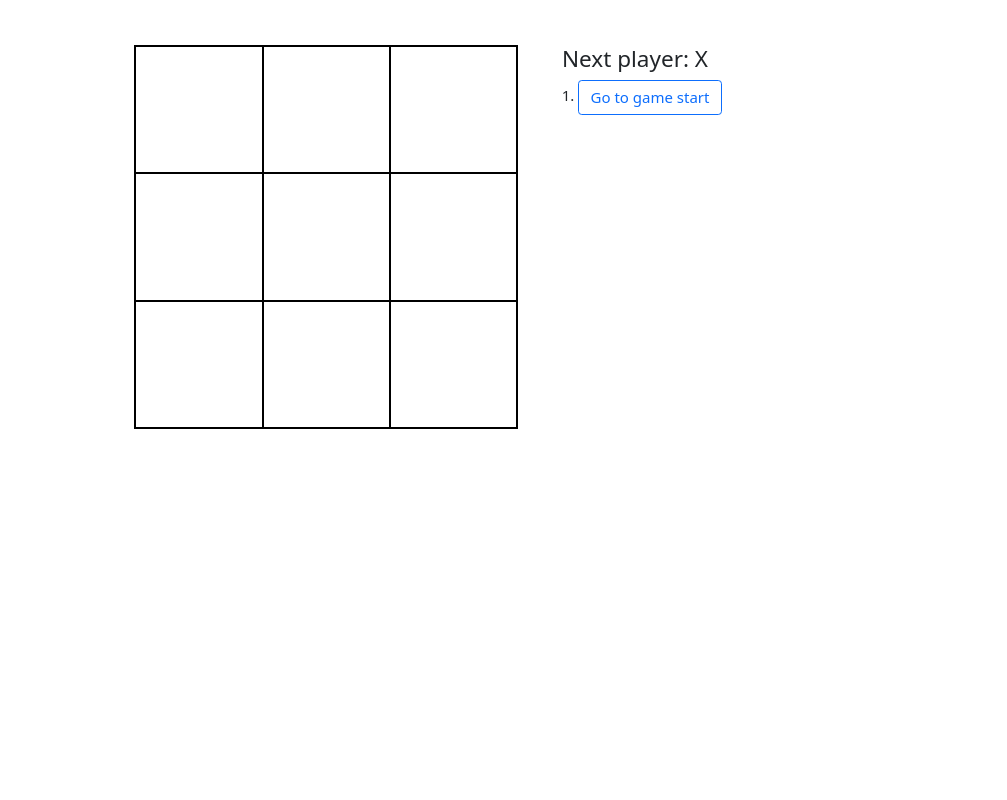
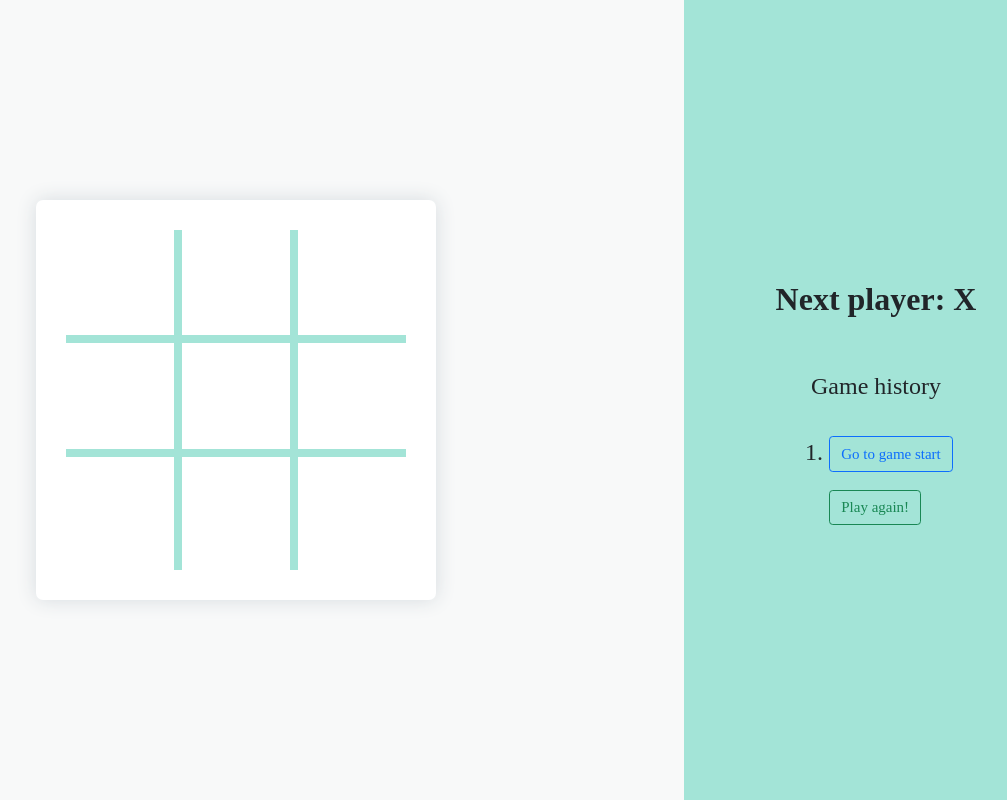
Before and after one commit to JasonChan1129/tic-tac-toc, a React app: page / in a window 1280 px wide. Shown: the whole page, without its empty margins (212-1219 px from the left). Built offline with nearby package versions, Linux system fonts and the light colour scheme.

Commit message:
update css, add rwd and add play again

```diff
--- a/src/index.css
+++ b/src/index.css
@@ -1,11 +1,52 @@
 html {
   font-size: 15px;
+  height: 100vh;
 }
 
-.status {
-  text-align: center;
-  font-size: 5vh;
-  margin-bottom: 1rem;
+.game {
+  display: flex;
+  height: 100vh;
+  background-color: #f8f9f9;
+}
+
+.container-gb {
+  width: 70vw;
+  display: flex;
+  justify-content: center;
+  align-items: center;
+}
+
+.game-board {
+  width: 50vh;
+  height: 50vh;
+  margin: 1rem;
+  background-color: white;
+  border-radius: 7px;
+  padding: 2rem;
+  box-shadow: 0px 0px 20px #d6dbdf;
+}
+
+.board-row {
+  display: flex;
+  width: 100%;
+  height: calc(100% / 3);
+}
+
+.board-row:nth-child(-n + 2) {
+  border-bottom: 8px solid #a3e4d7;
+}
+
+.square {
+  all: initial;
+  width: calc(100% / 3);
+}
+
+.square:nth-child(3n + 1) {
+  border-right: 8px solid #a3e4d7;
+}
+
+.square:nth-child(3n + 2) {
+  border-right: 8px solid #a3e4d7;
 }
 
 .button {
@@ -15,40 +56,53 @@ html {
   display: flex;
   justify-content: center;
   align-items: center;
-  font-size: 10vw;
+  font-size: 7rem;
   border-radius: 2px;
+  color: #d5d8dc;
+  font-family: Bradley Hand, cursive;
 }
 
-.square {
-  all: initial;
-  border: 1px solid black;
-  width: calc(100% / 3);
+.game-info {
+  background-color: #a3e4d7;
+  font-size: 2.5vw;
+  width: 30vw;
+  padding: 1rem 2rem 0;
+  font-family: Bradley Hand, cursive;
+  display: flex;
+  flex-direction: column;
+  justify-content: center;
+  align-items: center;
 }
 
-.board-row {
-  display: flex;
-  width: 100%;
-  height: calc(100% / 3);
+.status {
+  font-weight: bold;
+  margin: 1rem 1rem 2rem;
 }
 
-.game-board {
-  border: 1px solid black;
-  width: 30vw;
-  height: 30vw;
+.game-history {
+  font-size: 0.75em;
   margin: 1rem;
 }
 
-.game-info {
+.history {
   margin: 1rem;
-}
-
-.container {
-  display: flex;
-  justify-content: center;
-  text-align: center;
-  margin-top: 2rem;
+  font-size: 0.75em;
 }
 
 li {
-  margin-bottom: 0.5rem;
+  margin-bottom: 1rem;
 }
+@media screen and (max-width: 600px) {
+  .game {
+    flex-direction: column;
+  }
+
+  .container-gb {
+    width: 100vw;
+  }
+
+  .game-info {
+    width: 100vw;
+    font-size: 7vw;
+  }
+}
--- a/src/index.js
+++ b/src/index.js
@@ -21,7 +21,7 @@ class Board extends React.Component {
         if (winnerObj) {
             if (winnerObj.line.filter(x => x === i).length === 1) {
                 return (
-                    <Square value={this.props.squares[i]} style={{backgroundColor: "green"}} onClick={() => this.props.onClick(i)}/>
+                    <Square value={this.props.squares[i]} style={{color: "green"}} onClick={() => this.props.onClick(i)}/>
                 )
             }
         }
@@ -43,8 +43,10 @@ class Board extends React.Component {
         }
 
         return (
-            <div className='game-board'>
-                {boardSquares}
+            <div className='container-gb'>
+                <div className='game-board'>
+                    {boardSquares}
+                </div>
             </div>
         )
     }
@@ -92,6 +94,16 @@ class Game extends React.Component {
         )
     }
 
+    playAgain() {
+        this.setState({
+            history: [{
+                squares: Array(9).fill(null),
+            }],
+            stepNumber: 0,
+            xIsNext: true,
+        })
+    }
+
     render() {
         const history = this.state.history;
         const current = history[this.state.stepNumber];
@@ -123,11 +135,17 @@ class Game extends React.Component {
 
         return (
             <div className='game'>
-                <div className='container'>
-                    <Board squares={current.squares} onClick = {(i) => this.handleClick(i)}/>
-                    <div className='game-info'>
-                        <h4>{status}</h4>
+                <Board squares={current.squares} onClick = {(i) => this.handleClick(i)}/>
+                <div className='game-info'>
+                    <div className='status'>
+                        <header>{status}</header>
+                    </div>
+                    <div className='game-history'>
+                        <header>Game history</header>
+                    </div>
+                    <div className='history'>
                         <ol>{moves}</ol>
+                        <ol><Button variant="outline-success" onClick = {() => this.playAgain()}>Play again!</Button></ol>
                     </div>
                 </div>
             </div>
```
